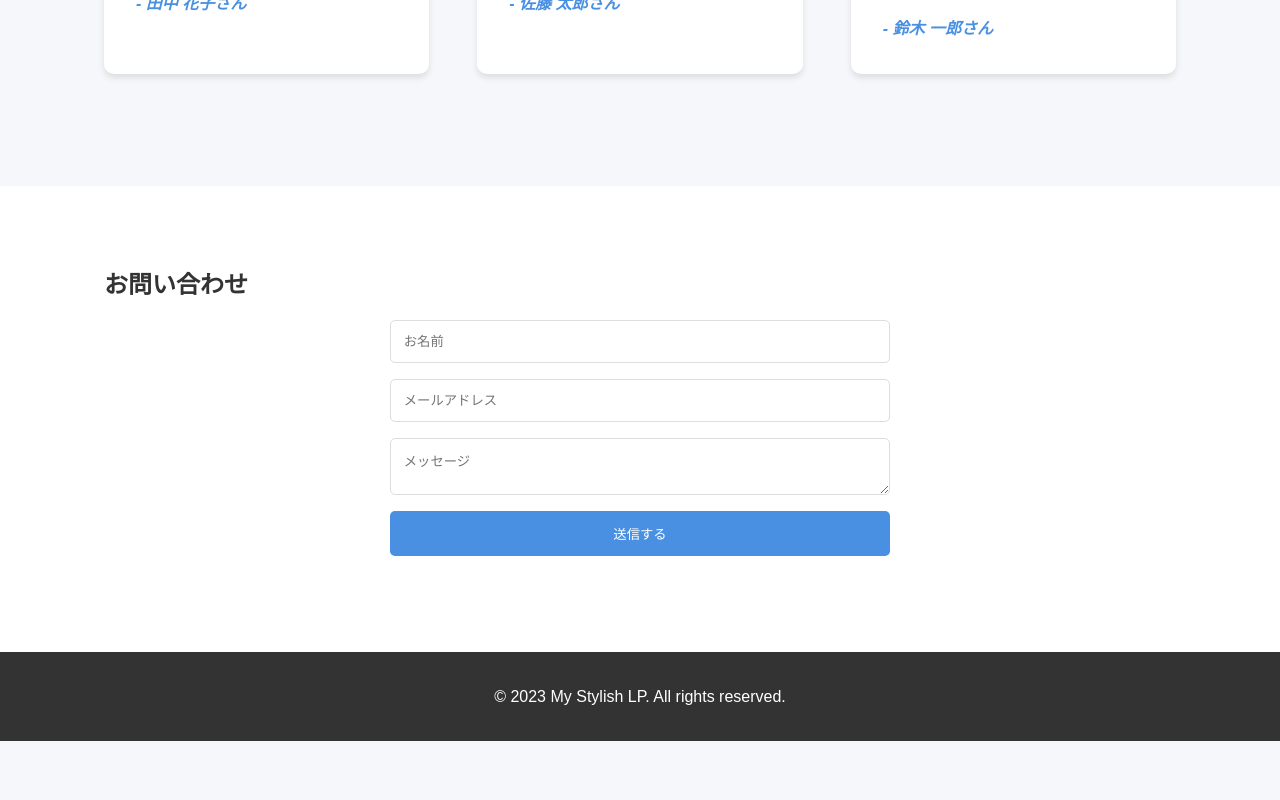
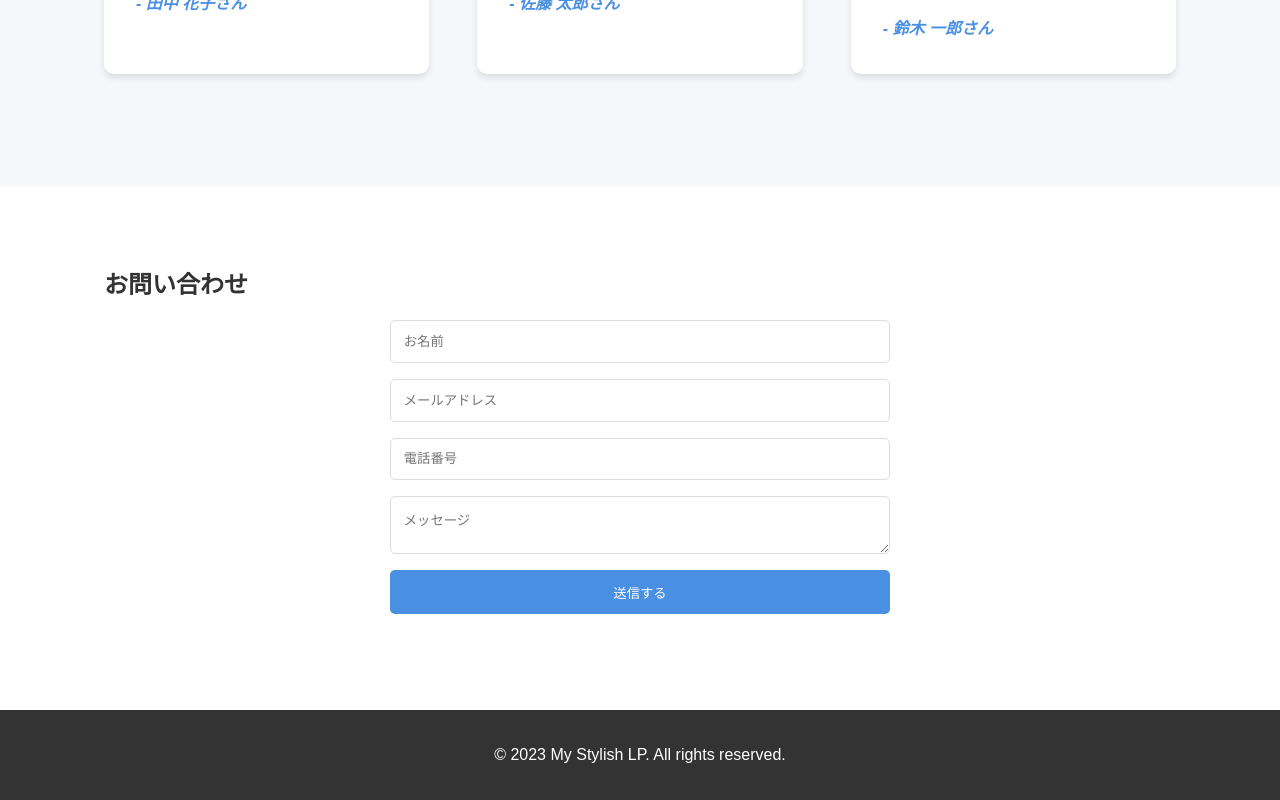
Before and after one commit to aux88/react-lp, a React (Create React App) app: page / in a window 1280 px wide. Shown: the part 1169-1969 px from the top of the page. Before the commit the page ends 1910 px from the top, so only its background shows below. Built offline with nearby package versions, Linux system fonts and the light colour scheme.

Commit message:
課題4 実装

```diff
--- a/package.json
+++ b/package.json
@@ -9,6 +9,7 @@
     "@testing-library/user-event": "^13.5.0",
     "react": "^19.2.3",
     "react-dom": "^19.2.3",
+    "react-hook-form": "^7.71.1",
     "react-scripts": "5.0.1",
     "web-vitals": "^2.1.4"
   },
--- a/src/components/Contact/Contact.jsx
+++ b/src/components/Contact/Contact.jsx
@@ -1,14 +1,67 @@
 import style from "./Contact.module.css";
+import { useForm } from "react-hook-form";
+import { useState } from "react";
 
 export const Contact = () => {
+  const {
+    register,
+    handleSubmit,
+    formState: { errors },
+    reset,
+  } = useForm();
+
+  const onSubmit = (data) => {
+    // フォームのデータを処理します
+    console.log(data);
+    setIsSuccess(true);
+    reset();
+  };
+
+  const [isSuccess, setIsSuccess] = useState(false);
+
   return (
     <section id="contact" className={style.contact}>
       <div className="section-container">
         <h2>お問い合わせ</h2>
-        <form>
-          <input type="text" placeholder="お名前" required />
-          <input type="email" placeholder="メールアドレス" required />
-          <textarea placeholder="メッセージ" required></textarea>
+        {isSuccess && (
+          <p className={style.successMessage}>お問い合わせが送信されました。</p>
+        )}
+        <form onSubmit={handleSubmit(onSubmit)}>
+          <input
+            placeholder="お名前"
+            {...register("name", {
+              required: "お名前を入力してください。",
+            })}
+          />
+          {errors.name && (
+            <p className={style.validationErrorText}>{errors.name.message}</p>
+          )}
+          <input
+            placeholder="メールアドレス"
+            {...register("email", {
+              required: "メールアドレスを入力してください",
+              pattern: {
+                value: /^\S+@\S+\.\S+$/, // 正規表現によるメールアドレスのバリデーション
+                message: "有効なメールアドレスを入力してください。",
+              },
+            })}
+          />
+          {errors.email && (
+            <p className={style.validationErrorText}>{errors.email.message}</p>
+          )}
+          <input
+            placeholder="電話番号"
+            {...register("phone", {
+              pattern: {
+                value: /^[0-9]+$/, //数字のみ
+                message: "電話番号は数字のみで入力してください。",
+              },
+            })}
+          />
+          {errors.phone && (
+            <p className={style.validationErrorText}>{errors.phone.message}</p>
+          )}
+          <textarea placeholder="メッセージ"></textarea>
           <button type="submit">送信する</button>
         </form>
       </div>
--- a/src/components/Contact/Contact.module.css
+++ b/src/components/Contact/Contact.module.css
@@ -1,3 +1,44 @@
 .contact {
     background-color: #fff;
 }
+
+.validationErrorText {
+    color: red;
+    font-size: .8rem;
+    margin-bottom: 1rem;
+}
+
+.successMessage {
+    margin: 20px auto;
+    padding: 15px 20px;
+    background-color: #d4edda;
+    color: #155724;
+    border: 1px solid #c3e6cb;
+    border-radius: 6px;
+    box-shadow: 0 4px 6px rgba(0, 0, 0, 0.1);
+    animation: fadeInSlideDown 0.5s ease-out;
+    display: flex;
+    align-items: center;
+    justify-content: center;
+    max-width: 600px;
+    width: 90%;
+    box-sizing: border-box;
+}
+
+.successMessage::before {
+    content: "✔️";
+    margin-right: 10px;
+    font-size: 1.2rem;
+}
+
+@keyframes fadeInSlideDown {
+    from {
+        opacity: 0;
+        transform: translateY(-20px);
+    }
+
+    to {
+        opacity: 1;
+        transform: translateY(0);
+    }
+}
```
Also changed, not shown: 1 other file (tests, documents, lock files or other folders).
